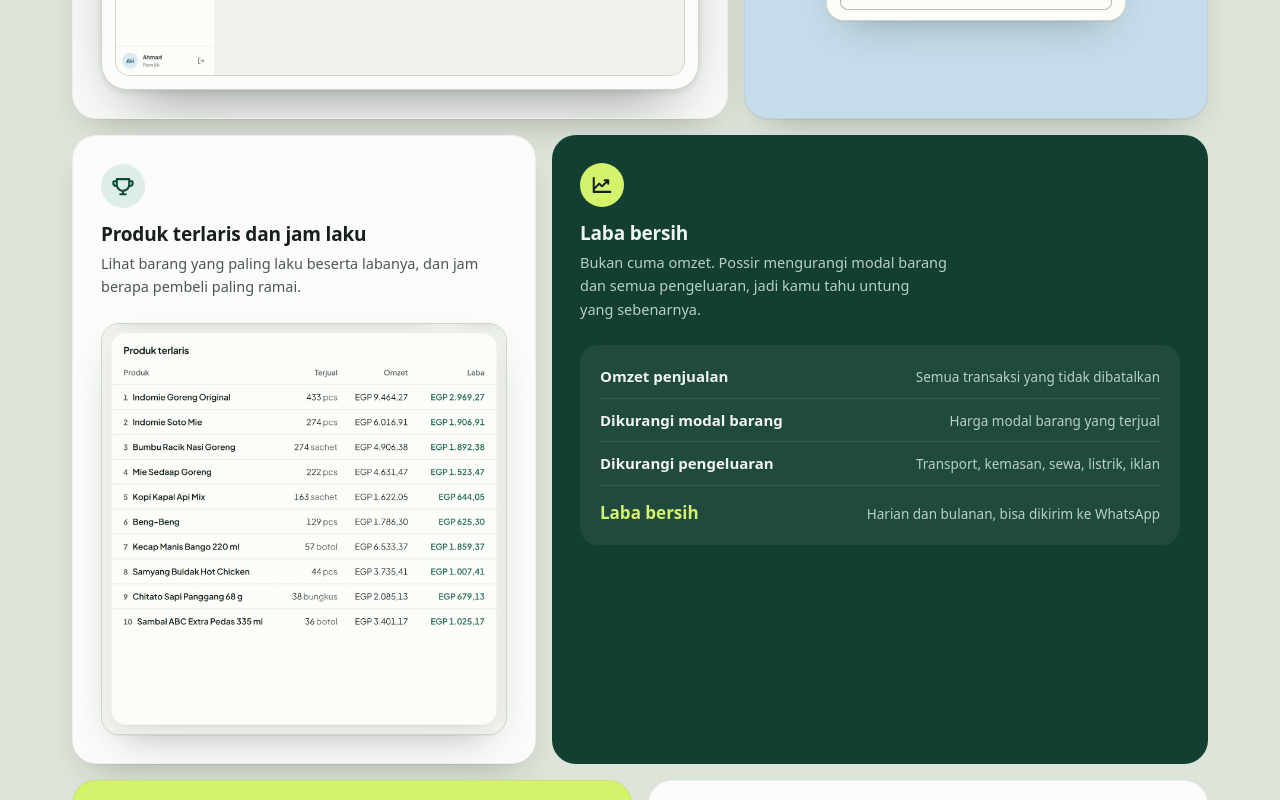
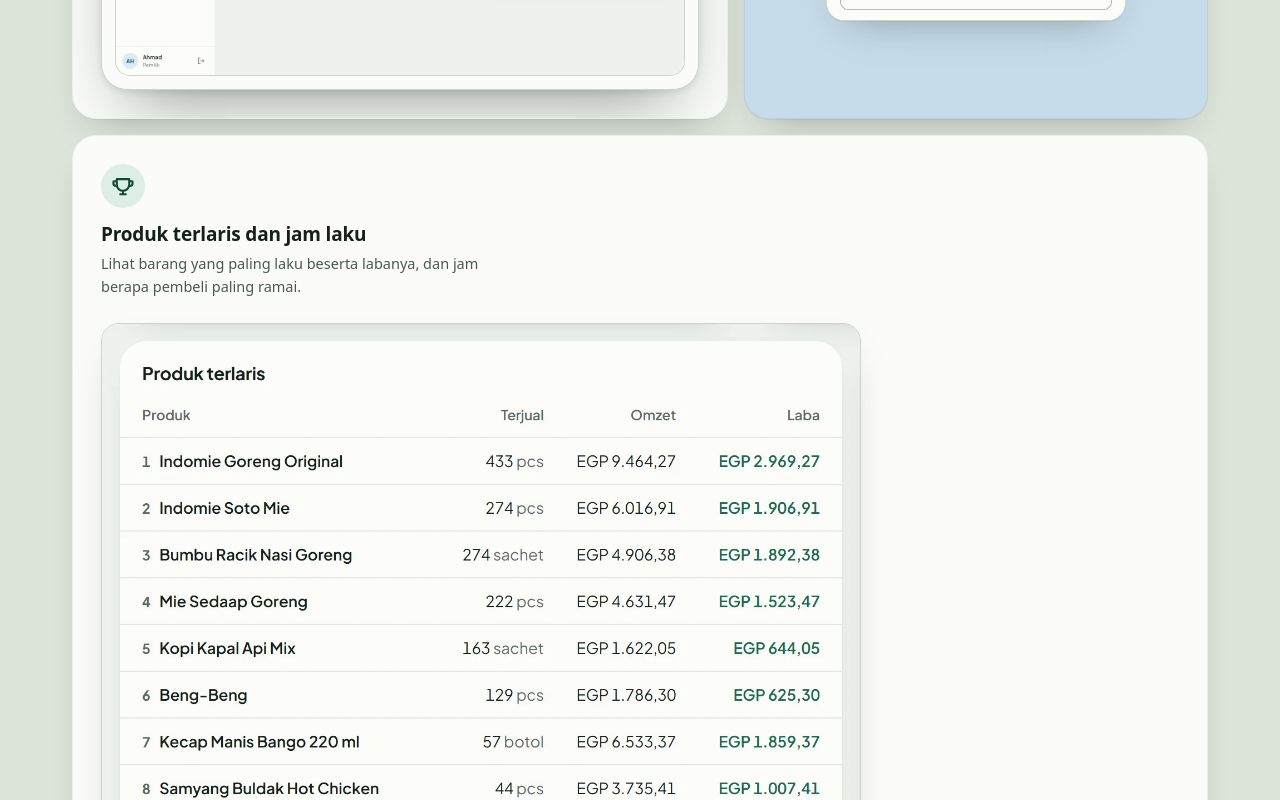
Before and after one commit to farishiddiq/test-web-pos-awal23, a React (Vite) app: page /masuk in a window 1280 px wide. Shown: the part 4380-5180 px from the top of the page. Built offline with nearby package versions, Linux system fonts and the light colour scheme; no server answers.

Commit message:
Hapus kotak laba bersih

```diff
--- a/src/features/auth/landing-sections.tsx
+++ b/src/features/auth/landing-sections.tsx
@@ -25,7 +25,6 @@
   Truck,
   Sliders,
   Trophy,
-  ChartLineUp,
   UsersThree,
   ClockCounterClockwise,
 } from '@phosphor-icons/react';
@@ -364,35 +363,9 @@
           icon={Trophy}
           title="Produk terlaris dan jam laku"
           body="Lihat barang yang paling laku beserta labanya, dan jam berapa pembeli paling ramai."
-          className="md:col-span-5"
+          className="md:col-span-12"
         >
-          <ClipShot src="/screens/terlaris.webp" alt="Tabel produk terlaris dengan jumlah terjual, omzet, dan laba" width={1362} height={922} />
-        </GrowthCell>
-        <GrowthCell
-          icon={ChartLineUp}
-          title="Laba bersih"
-          body="Bukan cuma omzet. Possir mengurangi modal barang dan semua pengeluaran, jadi kamu tahu untung yang sebenarnya."
-          className="md:col-span-7"
-          dark
-        >
-          <dl className="grid gap-2.5 rounded-[18px] bg-white/[0.06] p-5 text-[15px]">
-            {(
-              [
-                ['Omzet penjualan', 'Semua transaksi yang tidak dibatalkan'],
-                ['Dikurangi modal barang', 'Harga modal barang yang terjual'],
-                ['Dikurangi pengeluaran', 'Transport, kemasan, sewa, listrik, iklan'],
-              ] as const
-            ).map(([k, v]) => (
-              <div key={k} className="flex flex-wrap items-baseline justify-between gap-x-4 border-b border-white/10 pb-2.5">
-                <dt className="font-semibold">{k}</dt>
-                <dd className="text-[13.5px] text-[var(--on-deep-2)]">{v}</dd>
-              </div>
-            ))}
-            <div className="flex items-baseline justify-between gap-4 pt-1">
-              <dt className="text-[17px] font-bold text-lime">Laba bersih</dt>
-              <dd className="text-[13.5px] text-[var(--on-deep-2)]">Harian dan bulanan, bisa dikirim ke WhatsApp</dd>
-            </div>
-          </dl>
+          <ClipShot src="/screens/terlaris.webp" alt="Tabel produk terlaris dengan jumlah terjual, omzet, dan laba" width={1362} height={922} className="max-w-[760px]" />
         </GrowthCell>
         <GrowthCell
           icon={UsersThree}
```
